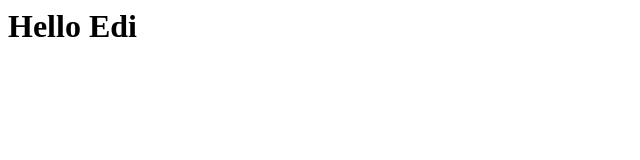
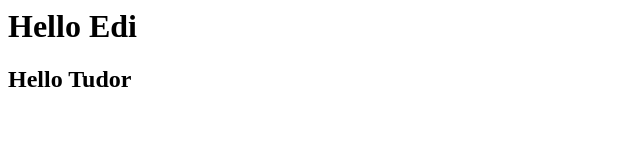
Before and after one commit to gedy208/test, a plain HTML site: page Index.html in a window 1280 px wide. Shown: the whole page, without its empty margins (0-640 px from the left). Drawn offline with Linux system fonts and the light colour scheme.

Commit message:
Added h2 tag

```diff
--- a/Index.html
+++ b/Index.html
@@ -1 +1,2 @@
 <h1> Hello Edi </h1>
+<h2> Hello Tudor </h2>
```
